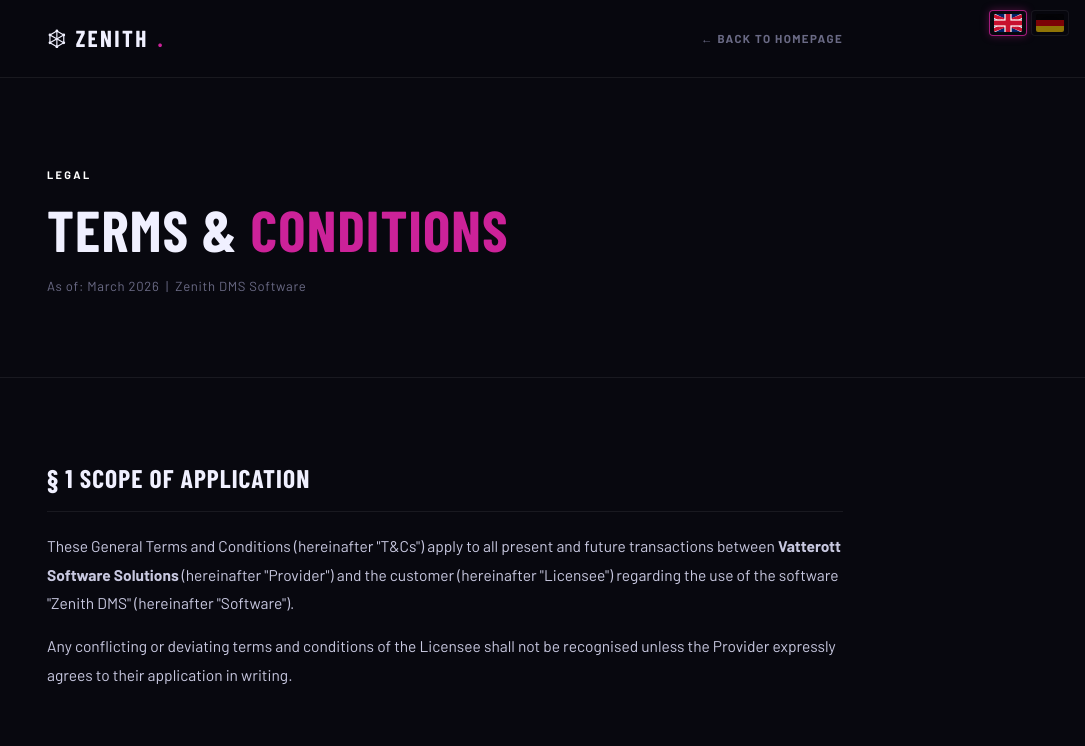
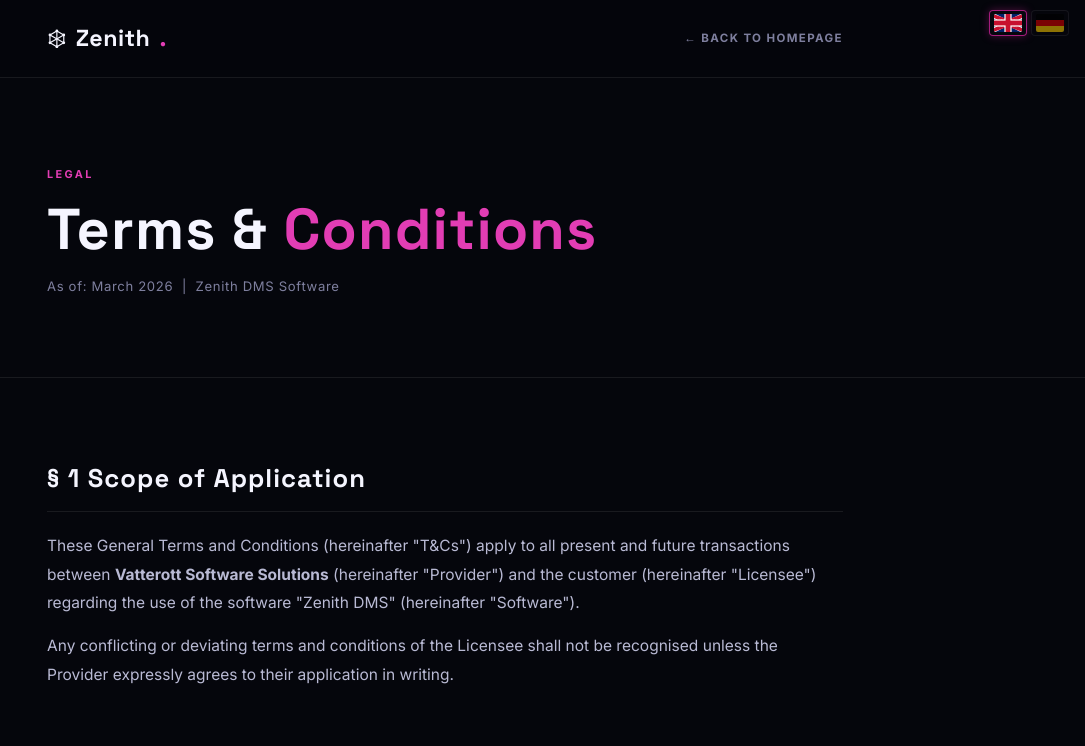
Before and after one commit to vatterott/Zenith, a plain HTML site: page agb.html in a window 1280 px wide. Shown: the top 746 px of the page, without its empty margins (195-1280 px from the left). Drawn offline with nearby package versions, Linux system fonts and the light colour scheme; a web font is replaced by a local one.

Commit message:
Redesign of landing page

```diff
--- a/agb.html
+++ b/agb.html
@@ -10,25 +10,25 @@
 
   <link rel="preconnect" href="https://fonts.googleapis.com" />
   <link rel="preconnect" href="https://fonts.gstatic.com" crossorigin />
-  <link href="https://fonts.googleapis.com/css2?family=Barlow+Condensed:wght@400;600;700;800;900&family=Barlow:wght@300;400;500;600;700&display=swap" rel="stylesheet" />
+  <link href="https://fonts.googleapis.com/css2?family=Space+Grotesk:wght@400;500;600;700&family=Inter:wght@400;500;600;700&display=swap" rel="stylesheet" />
 
   <style>
     :root {
-      --bg:            #08080F;
-      --bg-alt:        #0D0D1A;
-      --bg-card:       #111120;
-      --purple:        #CC2299;
-      --purple-dim:    #A81A7A;
-      --purple-glow:   rgba(204,34,153,.28);
-      --cyan:          #FFFFFF;
-      --text:          #F0F0FF;
-      --text-muted:    #6A6A85;
-      --border:        rgba(255,255,255,.07);
-      --border-purple: rgba(204,34,153,.35);
-      --font-display:  'Barlow Condensed', 'Impact', sans-serif;
-      --font-body:     'Barlow', system-ui, sans-serif;
-      --transition:    .3s ease;
-      --radius:        3px;
+      --bg:            #05060C;
+      --bg-alt:        #090A14;
+      --bg-card:       #0E0F1D;
+      --purple:        #E23DB4;
+      --purple-dim:    #CC2299;
+      --purple-glow:   rgba(226,61,180,.28);
+      --cyan:          #E23DB4;
+      --text:          #F5F5FF;
+      --text-muted:    #7E7F9E;
+      --border:        rgba(255,255,255,.08);
+      --border-purple: rgba(226,61,180,.35);
+      --font-display:  'Space Grotesk', system-ui, sans-serif;
+      --font-body:     'Inter', system-ui, sans-serif;
+      --transition:    .3s cubic-bezier(.22,.61,.36,1);
+      --radius:        12px;
     }
     *, *::before, *::after { box-sizing: border-box; margin: 0; padding: 0; }
     html { scroll-behavior: smooth; }
@@ -40,14 +40,14 @@
     header {
       position: fixed; top: 0; left: 0; right: 0; z-index: 100;
       padding: 20px 0;
-      background: rgba(8,8,15,.96);
+      background: rgba(5,6,12,.96);
       border-bottom: 1px solid var(--border);
       backdrop-filter: blur(16px);
     }
     nav { display: flex; align-items: center; justify-content: space-between; }
     .logo {
-      font-family: var(--font-display); font-size: 1.45rem; font-weight: 900;
-      letter-spacing: .1em; text-transform: uppercase; color: var(--text); text-decoration: none;
+      font-family: var(--font-display); font-size: 1.45rem; font-weight: 700;
+      letter-spacing: .02em; color: var(--text); text-decoration: none;
       display: inline-flex; align-items: center; gap: 9px;
     }
     .logo:hover { text-decoration: none; }
@@ -66,7 +66,7 @@
     }
     .page-hero h1 {
       font-family: var(--font-display); font-size: clamp(2.4rem, 5vw, 3.6rem);
-      font-weight: 900; line-height: 1.05; text-transform: uppercase;
+      font-weight: 700; line-height: 1.05; text-transform: none;
       letter-spacing: .02em; margin-bottom: 16px;
     }
     .page-hero h1 span { color: var(--purple); }
@@ -75,17 +75,17 @@
     .content { padding: 80px 0 120px; }
     .content section { margin-bottom: 60px; }
     .content h2 {
-      font-family: var(--font-display); font-size: 1.6rem; font-weight: 800;
-      text-transform: uppercase; letter-spacing: .04em; color: var(--text);
+      font-family: var(--font-display); font-size: 1.6rem; font-weight: 700;
+      text-transform: none; letter-spacing: .04em; color: var(--text);
       margin-bottom: 20px; padding-bottom: 12px; border-bottom: 1px solid var(--border);
     }
     .content h3 {
       font-family: var(--font-body); font-size: 1rem; font-weight: 700;
-      color: var(--purple); letter-spacing: .06em; text-transform: uppercase; margin: 28px 0 10px;
+      color: var(--purple); letter-spacing: .06em; text-transform: none; margin: 28px 0 10px;
     }
-    .content p { font-size: .97rem; color: #C8C8E0; line-height: 1.85; margin-bottom: 14px; }
+    .content p { font-size: .97rem; color: #B9BAD4; line-height: 1.85; margin-bottom: 14px; }
     .content ul, .content ol { margin: 0 0 14px 24px; }
-    .content li { font-size: .97rem; color: #C8C8E0; line-height: 1.85; margin-bottom: 6px; }
+    .content li { font-size: .97rem; color: #B9BAD4; line-height: 1.85; margin-bottom: 6px; }
 
     .info-box {
       background: var(--bg-card); border: 1px solid var(--border-purple);
@@ -97,11 +97,11 @@
 
     footer { background: var(--bg-alt); border-top: 1px solid var(--border); padding: 40px 0; }
     .footer-inner { display: flex; align-items: center; justify-content: space-between; flex-wrap: wrap; gap: 20px; }
-    .footer-logo { font-family: var(--font-display); font-size: 1.2rem; font-weight: 900; letter-spacing: .1em; text-transform: uppercase; display: inline-flex; align-items: center; gap: 8px; }
+    .footer-logo { font-family: var(--font-display); font-size: 1.2rem; font-weight: 700; letter-spacing: .02em; display: inline-flex; align-items: center; gap: 8px; }
     .footer-logo span { color: var(--purple); }
     .footer-links { display: flex; gap: 28px; list-style: none; }
     .footer-links a {
-      font-size: .72rem; font-weight: 700; letter-spacing: .1em; text-transform: uppercase;
+      font-size: .72rem; font-weight: 700; letter-spacing: .02em;
       color: var(--text-muted); transition: color var(--transition); text-decoration: none;
     }
     .footer-links a:hover { color: var(--text); text-decoration: none; }
```
Also changed, not shown: datenschutz.html (+28 -28 lines), impressum.html (+27 -27 lines), kontakt.html (+32 -32 lines), assets/_lang_head.tmp.js (added).
